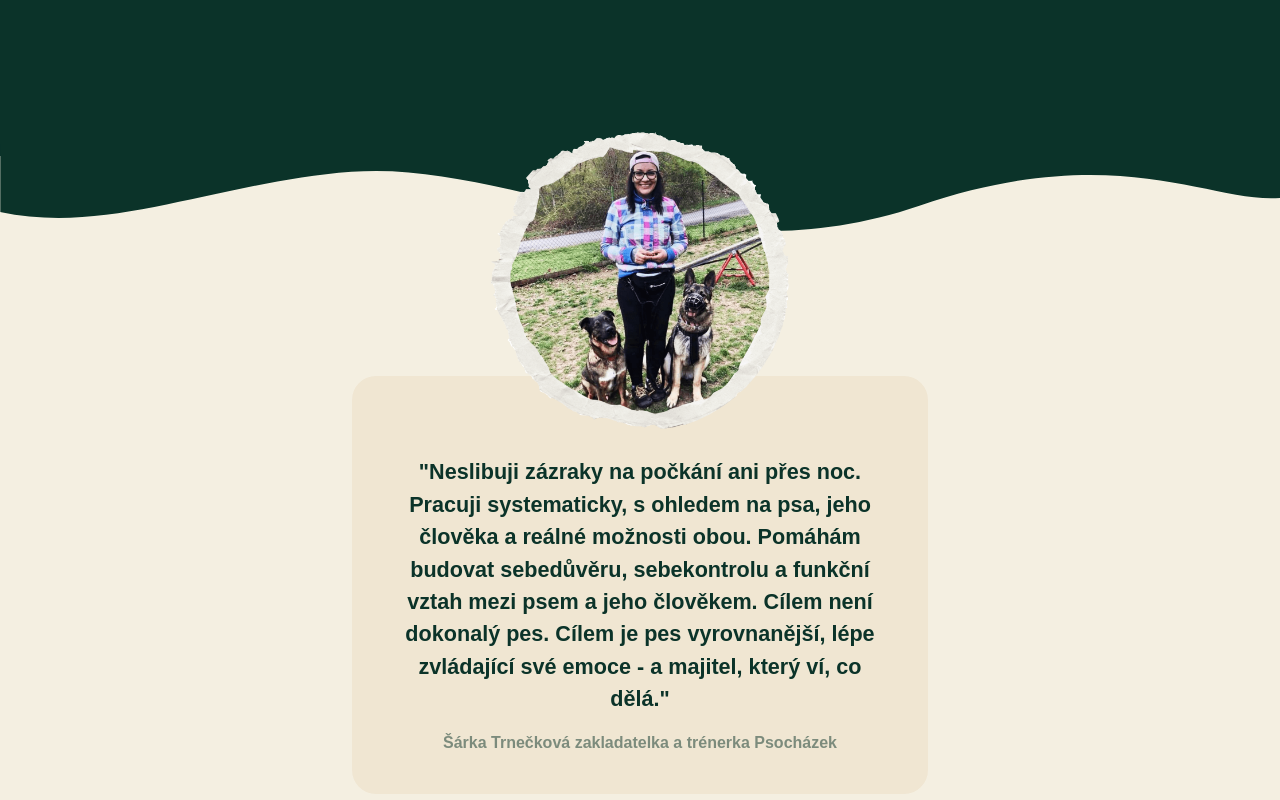
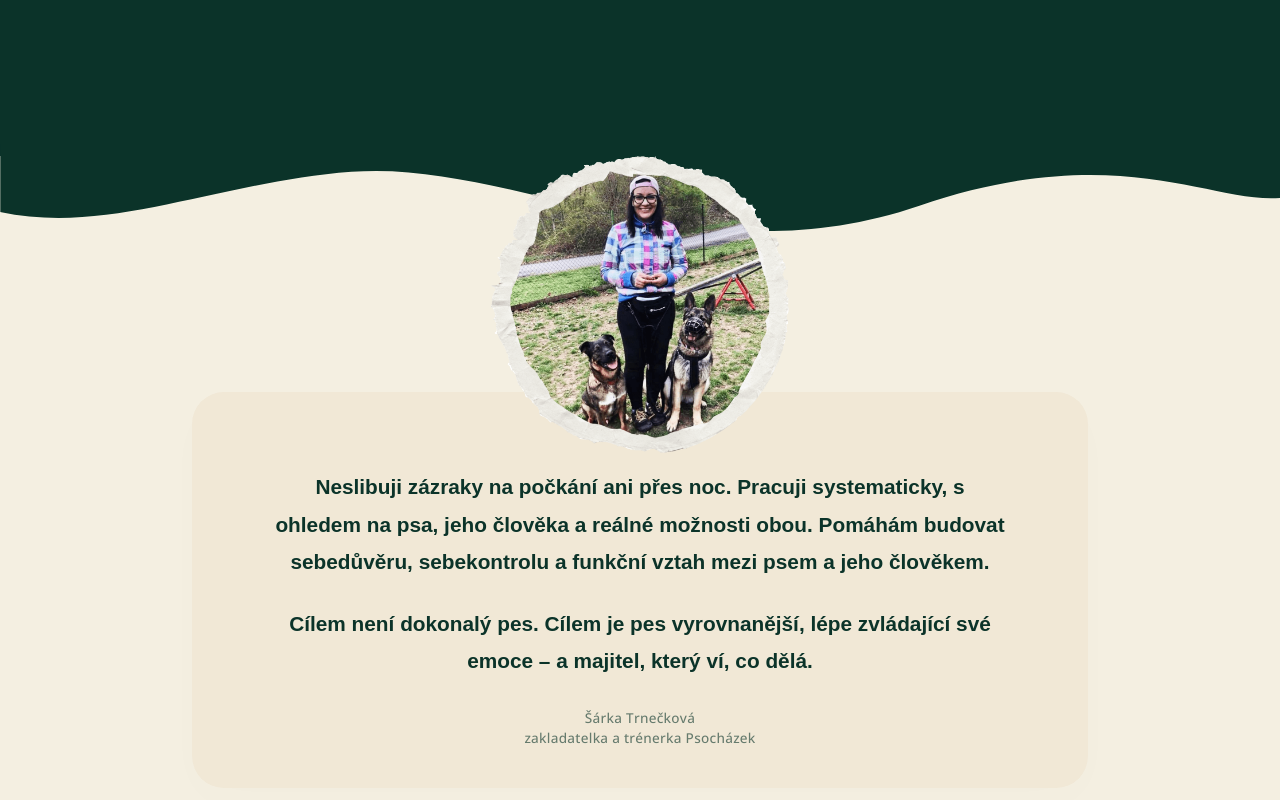
Before and after one commit to barboravasickova/psochazky, a plain HTML site: page index.html in a window 1280 px wide. Shown: the part 1800-2600 px from the top of the page. Drawn offline with nearby package versions, Linux system fonts and the light colour scheme; a web font is replaced by a local one.

Commit message:
chore: update stylesheet version to v22 across multiple HTML files for cache busting and styling improvements

```diff
--- a/data/home-content.json
+++ b/data/home-content.json
@@ -20,7 +20,7 @@
       "buttonText": "Další služby"
     }
   ],
-  "quoteText": "\"Neslibuji zázraky na počkání ani přes noc. Pracuji systematicky, s ohledem na psa, jeho člověka a reálné možnosti obou. Pomáhám budovat sebedůvěru, sebekontrolu a funkční vztah mezi psem a jeho člověkem. Cílem není dokonalý pes. Cílem je pes vyrovnanější, lépe zvládající své emoce - a majitel, který ví, co dělá.\"",
+  "quoteText": "Neslibuji zázraky na počkání ani přes noc. Pracuji systematicky, s ohledem na psa, jeho člověka a reálné možnosti obou. Pomáhám budovat sebedůvěru, sebekontrolu a funkční vztah mezi psem a jeho člověkem.\n\nCílem není dokonalý pes. Cílem je pes vyrovnanější, lépe zvládající své emoce – a majitel, který ví, co dělá.",
   "quoteSignature": "Šárka Trnečková\nzakladatelka a trénerka Psocházek",
   "forWhomTitle": "Pro koho jsou Psocházky?",
   "forWhomItems": [
--- a/index.html
+++ b/index.html
@@ -19,7 +19,7 @@
     <meta name="twitter:description" content="Socializace psů, procházky se psem a výcvik psů v Brně. Pomáháme s reaktivitou, přetížením i převýchovou psa v reálném prostředí." />
     <meta name="twitter:image" content="https://psochazky.cz/images/psochazka-foto.jpg" />
     <link rel="icon" type="image/svg+xml" href="images/pejsci-logo.svg">
-    <link rel="stylesheet" href="styles.css?v=11" />
+    <link rel="stylesheet" href="styles.css?v=22" />
     <link rel="preconnect" href="https://fonts.googleapis.com" />
     <link rel="preconnect" href="https://fonts.gstatic.com" crossorigin />
     <link
@@ -216,16 +216,13 @@
           <img src="images/sarka-circle.png" alt="Šárka se psy - portrét" class="quote__image" />
         </div>
         <div class="quote__content">
-          <h4 class="quote__text">
-            "Neslibuji zázraky na počkání ani přes noc. Pracuji systematicky, s
-            ohledem na psa, jeho člověka a reálné možnosti obou. Pomáhám budovat
-            sebedůvěru, sebekontrolu a funkční vztah mezi psem a jeho člověkem.
-            Cílem není dokonalý pes. Cílem je pes vyrovnanější, lépe zvládající
-            své emoce – a majitel, který ví, co dělá."
-          </h4>
+          <blockquote class="quote__blockquote">
+            <p class="quote__text">Neslibuji zázraky na počkání ani přes noc. Pracuji systematicky, s ohledem na psa, jeho člověka a reálné možnosti obou. Pomáhám budovat sebedůvěru, sebekontrolu a funkční vztah mezi psem a jeho člověkem.</p>
+            <p class="quote__text">Cílem není dokonalý pes. Cílem je pes vyrovnanější, lépe zvládající své emoce – a majitel, který ví, co dělá.</p>
+          </blockquote>
           <div class="quote__signature">
-          <p>Šárka Trnečková<br>zakladatelka a trénerka Psocházek</p>
-        </div>
+            <p>Šárka Trnečková<br>zakladatelka a trénerka Psocházek</p>
+          </div>
         </div>
         </div>
       </section>
--- a/js/cms-home.js
+++ b/js/cms-home.js
@@ -92,15 +92,27 @@
       });
     }
 
-    const quoteText = document.querySelector(".quote__text");
+    const quoteBlock = document.querySelector(".quote__blockquote");
     const quoteSignature = document.querySelector(".quote__signature p");
-    if (quoteText) {
+    if (quoteBlock) {
       const v = pick("quote", "quoteText");
-      if (v) quoteText.textContent = v;
+      if (v) {
+        const clean = String(v)
+          .replace(/^[\s"„"']+|[\s"„"']+$/g, "")
+          .trim();
+        const parts = clean.split(/\n\n+/).filter(Boolean);
+        quoteBlock.replaceChildren();
+        parts.forEach((part) => {
+          const p = document.createElement("p");
+          p.className = "quote__text";
+          p.textContent = part.trim();
+          quoteBlock.appendChild(p);
+        });
+      }
     }
     if (quoteSignature) {
       const v = pick("quote", "quoteSignature");
-      if (v) quoteSignature.textContent = v;
+      if (v) setHeadingWithLineBreaks(quoteSignature, v);
     }
 
     const forWhomTitle = document.querySelector(".for-whom .section-title");
--- a/styles.css
+++ b/styles.css
@@ -318,8 +318,7 @@ body.nav-open .navigation {
 
 .manifest__content,
 .services p,
-.psochazky__text p,
-.quote__text {
+.psochazky__text p {
   margin-bottom: 1.5rem;
 }
 
@@ -1550,7 +1549,7 @@ body.nav-open .navigation {
 
 .quote {
   background-color: var(--color-bg);
-  padding: 2.5rem 0;
+  padding: 3rem 1.25rem 0.5rem;
   margin-top: -5rem;
   text-align: center;
 }
@@ -1570,11 +1569,14 @@ body.nav-open .navigation {
 }
 
 .quote__content {
-  background-color: #F0E6D2;
-  padding: 5rem 1.5rem 2rem;
-  border-radius: 1.5rem;
-  margin: -5rem auto;
-  max-width: 25rem;
+  position: relative;
+  width: 100%;
+  max-width: 52rem;
+  margin: -5rem auto 0;
+  padding: 2.5rem 1.25rem 1.75rem;
+  background-color: var(--color-secondary-light);
+  border-radius: 1.75rem;
+  box-shadow: 0 14px 48px rgba(11, 51, 41, 0.01);
 }
 
 .quote__btn {
@@ -1582,24 +1584,42 @@ body.nav-open .navigation {
   margin-top: 1.5rem;
 }
 
+.quote__blockquote {
+  margin: 0;
+  padding: 0;
+  border: none;
+}
+
 .quote__text {
-  font-size: 1.25rem;
+  max-width: 40rem;
+  margin: 0 auto;
+  font-size: 1.125rem;
   font-weight: 700;
-  line-height: 1.4;
-  margin: 0 auto;
-  max-width: 32rem;
+  line-height: 1.75;
   font-family: var(--font-nadpisy);
+  color: var(--color-primary);
+  text-align: center;
+}
+
+.quote__text + .quote__text {
+  margin-top: 1.35rem;
 }
 
 .quote__signature {
-  font-size: 1rem;
-  font-weight: 700;
-  line-height: 1.4;
-  margin: 0 auto;
-  max-width: 32rem;
-  font-family: var(--font-nadpisy);
-  opacity: 0.5;
-  padding-top: 1rem;
+  margin: 1.35rem auto 0;
+  max-width: 40rem;
+  font-size: 0.8rem;
+  font-weight: 500;
+  line-height: 1.5;
+  font-family: var(--font-text);
+  color: var(--color-primary);
+  opacity: 0.6;
+  text-align: center;
+  letter-spacing: 0.02em;
+}
+
+.quote__signature p {
+  margin: 0;
 }
 
 .for-whom {
@@ -2225,21 +2245,36 @@ body.nav-open .navigation {
     margin-bottom: 0.75rem;
   }
 
-  /* Quote – širší, elegantnější */
+  /* Quote – wide statement card */
   .quote {
-    padding: 4rem 0;
+    padding: 5.5rem 0 7rem;
     margin-top: -6rem;
   }
 
+  .quote .container {
+    max-width: 60rem;
+  }
+
   .quote__content {
-    max-width: 36rem;
-    padding: 5rem 3rem 2.5rem;
-    margin: -5rem auto;
+    max-width: 60rem;
+    padding: 4.75rem 2.75rem 2.5rem;
+    margin-top: -5.5rem;
+    border-radius: 2rem;
   }
 
   .quote__text {
-    font-size: 1.35rem;
-    line-height: 1.5;
+    max-width: 46rem;
+    font-size: 1.3rem;
+    line-height: 1.8;
+  }
+
+  .quote__text + .quote__text {
+    margin-top: 1.5rem;
+  }
+
+  .quote__signature {
+    margin-top: 1.75rem;
+    font-size: 0.85rem;
   }
 
   /* For-whom – dvousloupcový layout */
@@ -2307,7 +2342,7 @@ body.nav-open .navigation {
     gap: 2rem;
     align-items: center;
     text-align: center;
-    max-width: 640px;
+    max-width: 60rem;
     margin-left: auto;
     margin-right: auto;
   }
@@ -2327,11 +2362,11 @@ body.nav-open .navigation {
 
   .psochazky__text {
     text-align: center;
-    max-width: 520px;
+    max-width: 60rem;
   }
 
   .psochazky__text p {
-    font-size: 1.0625rem;
+    font-size: 1rem;
     line-height: 1.75;
   }
 
```
Also changed, not shown: aktualni-akce.html (+1 -1 lines), blog-detail.html (+1 -1 lines), blog.html (+1 -1 lines), cenik.html (+1 -1 lines), dalsi-sluzby.html (+1 -1 lines), gdpr.html (+1 -1 lines), jak-to-funguje.html (+1 -1 lines), kontakt.html (+1 -1 lines), o-mne.html (+1 -1 lines), o-webu.html (+1 -1 lines), obchodni-podminky.html (+1 -1 lines), rezervace/index.html (+1 -1 lines), socializacni-prochazky.html (+1 -1 lines).
